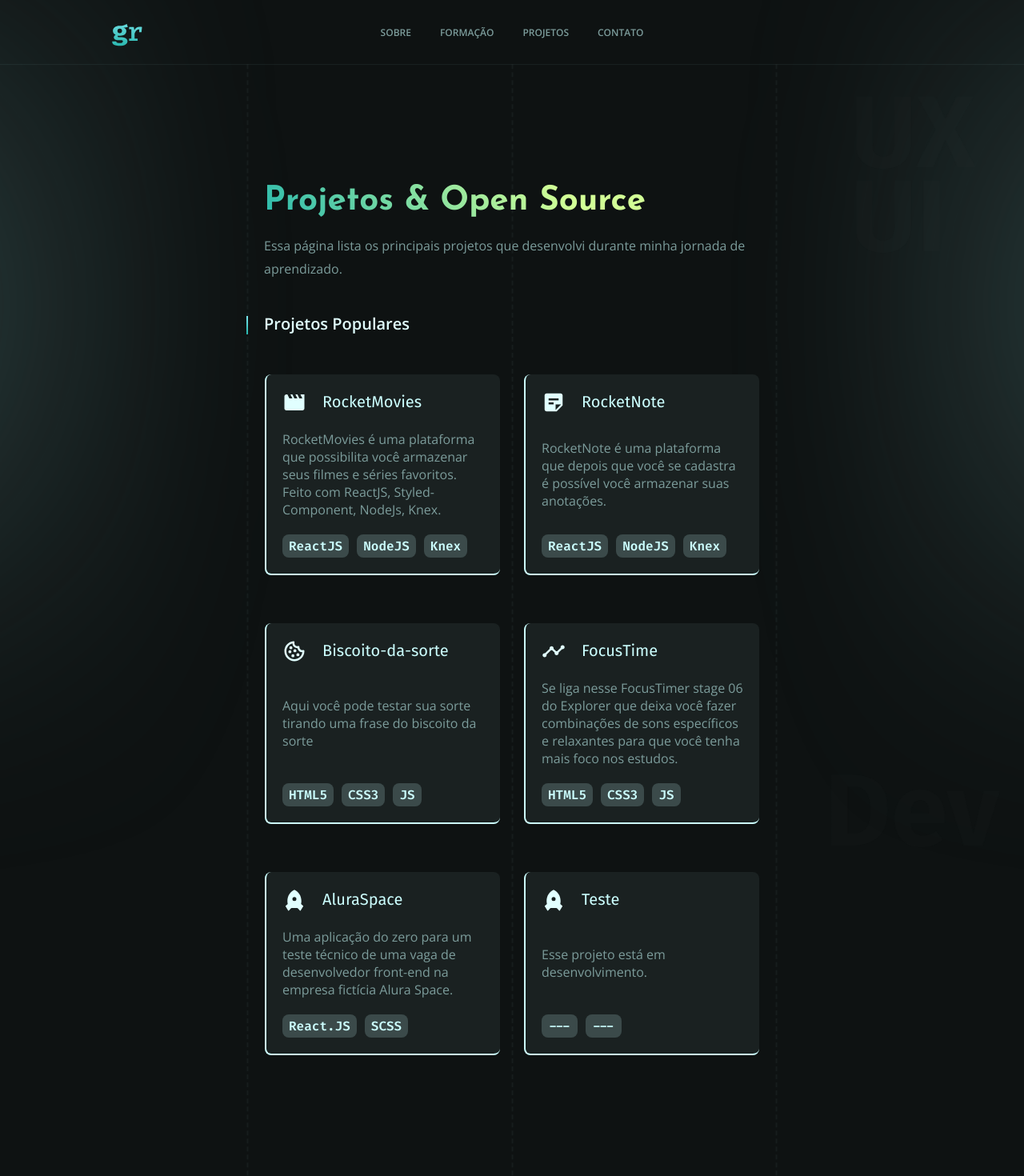
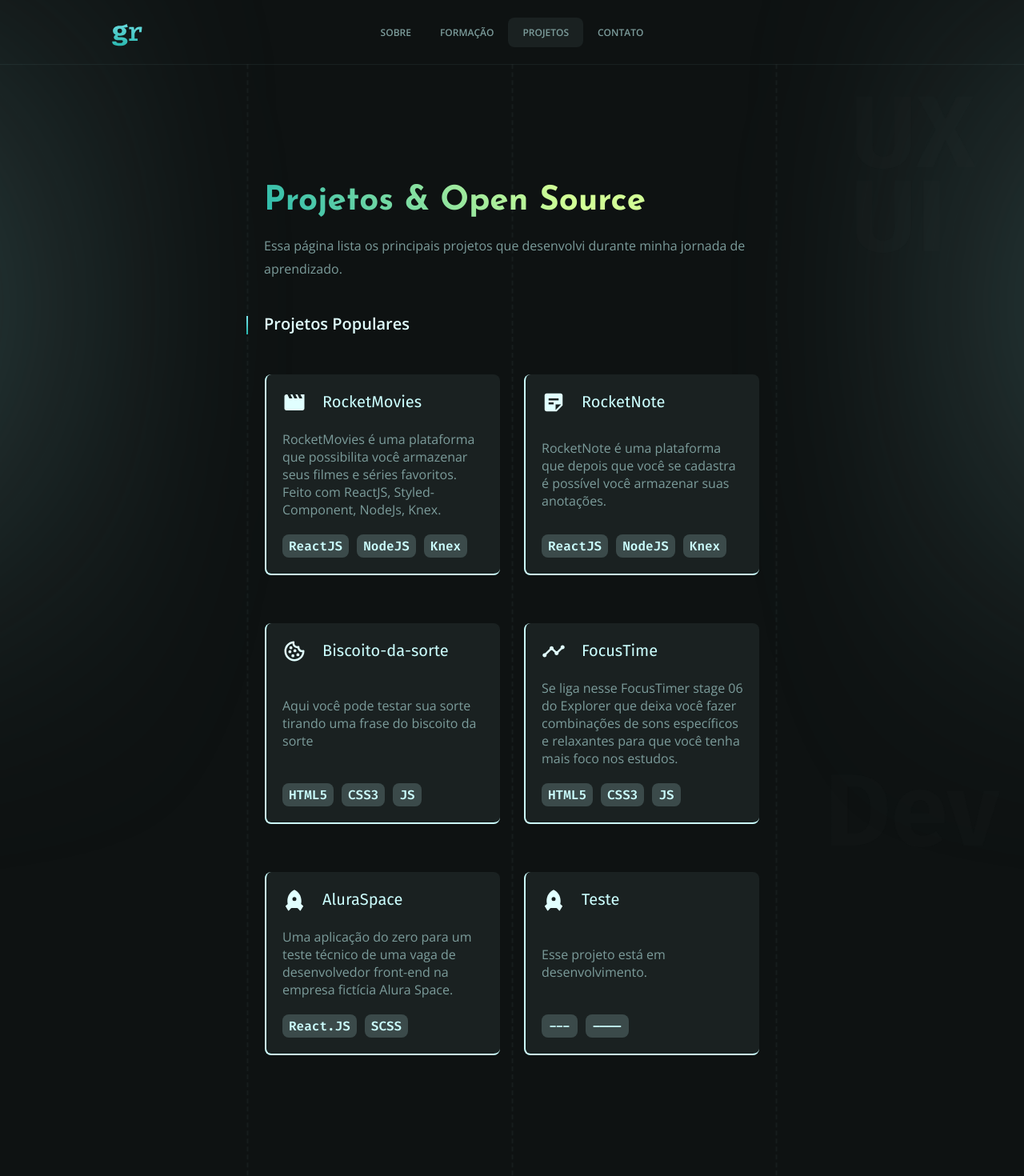
Before and after one commit to GabrielRodrigues-pd/portf-lio, a React (Vite) app: page /project in a window 1280 px wide. Shown: the top 1470 px of the page at 80% size. Built offline with nearby package versions, Linux system fonts and the light colour scheme.

Commit message:
nova function de marcar com em que pagina esta

```diff
--- a/src/components/CardProject/index.jsx
+++ b/src/components/CardProject/index.jsx
@@ -23,9 +23,9 @@ export const CardProject = ({
         <p>{desc}</p>
       </div>
       <div className="technologies">
-        {skill.map(skill => (
-          <div className="tec info" key={skill}>
-            {skill}
+        {skill.map(skils => (
+          <div className="tec info" key={skils}>
+            {skils}
           </div>
         ))}
       </div>
--- /dev/null
+++ b/src/components/Header/Links/Link.module.css
@@ -0,0 +1,6 @@
+.active {
+  background-color: #1a2121;
+  color: #CCFFFF;
+  transition: 500ms;
+
+}
--- /dev/null
+++ b/src/components/Header/Links/index.jsx
@@ -0,0 +1,15 @@
+import React from 'react';
+import { Link, useLocation } from 'react-router-dom';
+import styles from './Link.module.css';
+
+export const Links = ({ name, to }) => {
+  const local = useLocation();
+
+  return (
+    <li>
+      <Link to={to} className={local.pathname === to ? styles.active : ''}>
+        {name}
+      </Link>
+    </li>
+  );
+};
--- a/src/components/Header/index.jsx
+++ b/src/components/Header/index.jsx
@@ -1,27 +1,12 @@
-import styled from 'styled-components'
-import logo from '../../assets/logo.svg'
-import { Link } from 'react-router-dom'
-
-const pages = [
-  {
-    name: 'Sobre',
-    url: '/about'
-  },
-  {
-    name: 'Formação',
-    url: '/training'
-  },
-  {
-    name: 'Projetos',
-    url: '/project'
-  },
-  {
-    name: 'Contato',
-    url: 'https://api.whatsapp.com/send?phone=5583996121185&text=Bem-vindo%20ao%20meu%20canal%20de%20atendimento%20pelo%20WhatsApp!%20Como%20posso%20ser%20%C3%BAtil%20para%20voc%C3%AA%20hoje?'
-  }
-]
+import styled from 'styled-components';
+import logo from '../../assets/logo.svg';
+import { Link, useLocation } from 'react-router-dom';
+import { Links } from './Links';
 
 export function Header() {
+  const local = useLocation();
+  const contatoUrl =
+    'https://api.whatsapp.com/send?phone=5583996121185&text=Bem-vindo%20ao%20meu%20canal%20de%20atendimento%20pelo%20WhatsApp!%20Como%20posso%20ser%20%C3%BAtil%20para%20voc%C3%AA%20hoje?';
   return (
     <Container>
       <nav>
@@ -30,16 +15,15 @@ export function Header() {
         </Link>
 
         <ul>
-          {pages.map(({ name, url }) => (
-            <li key={name}>
-              <Link to={url}>{name}</Link>
-            </li>
-          ))}
+          <Links name="Sobre" to="/about" />
+          <Links name="Formação" to="/training" />
+          <Links name="Projetos" to="/project" />
+          <Links name="Contato" to={contatoUrl} />
         </ul>
         <img src={logo} alt="logo" className="img2" />
       </nav>
     </Container>
-  )
+  );
 }
 
 export const Container = styled.div`
@@ -82,4 +66,4 @@ export const Container = styled.div`
       }
     }
   }
-`
+`;
--- a/src/pages/Project/index.jsx
+++ b/src/pages/Project/index.jsx
@@ -80,7 +80,7 @@ export const Project = () => {
           title="Teste"
           icon={<RiRocketFill size={30} />}
           desc="Esse projeto está em desenvolvimento."
-          skill={['---', '---']}
+          skill={['---', '----']}
         />
       </Section>
       <Footer />
```
